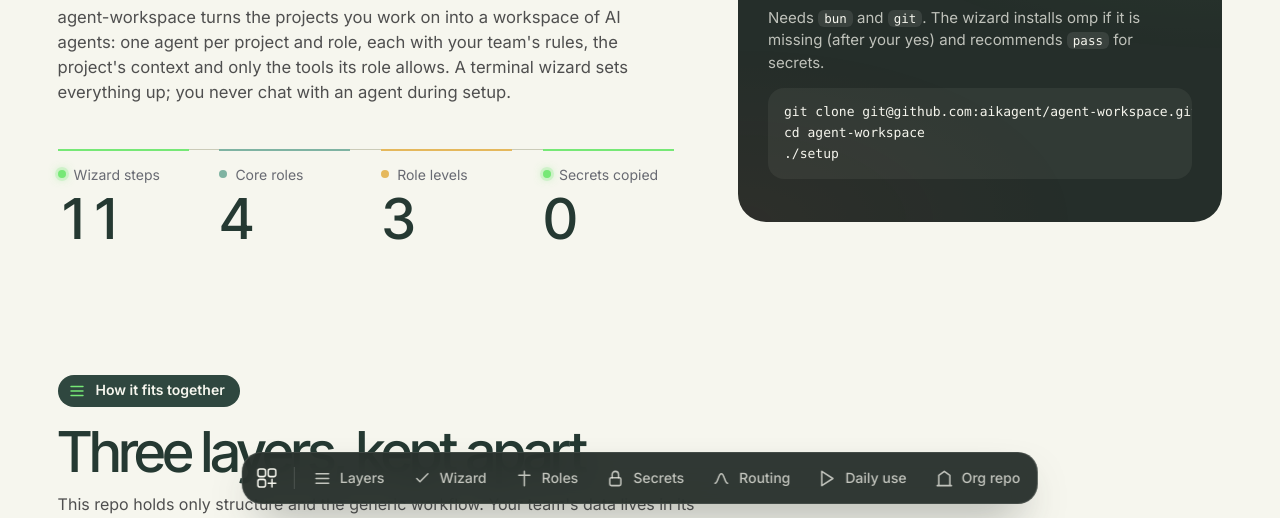
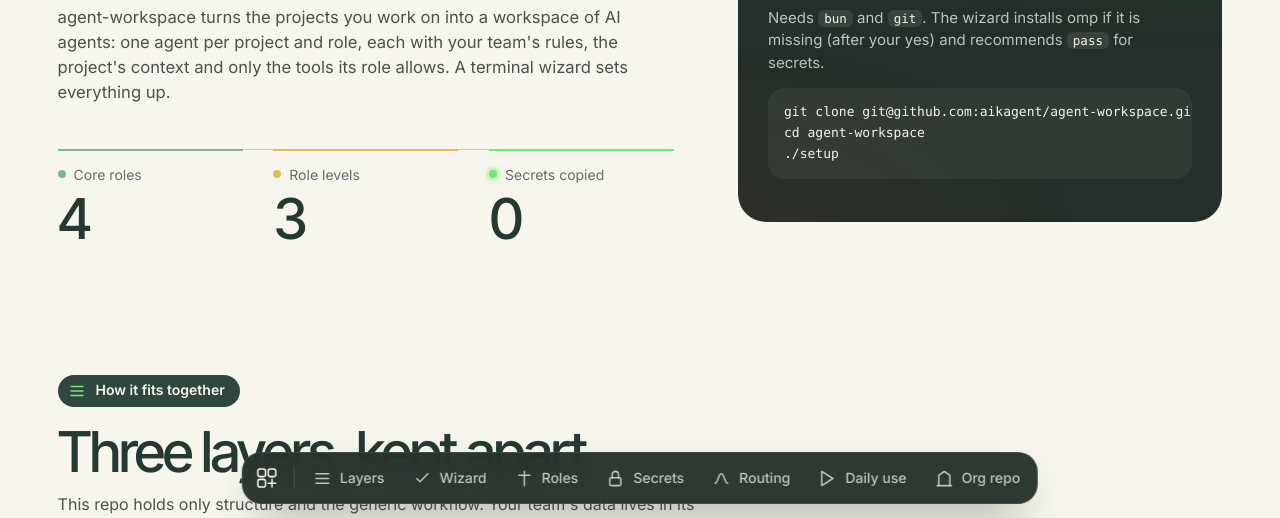
Before and after one commit to aikagent/agent-workspace, a website: page docs/index.html in a window 1280 px wide. Shown: the part 282-800 px from the top of the page. Drawn offline with Linux system fonts and the light colour scheme.

Commit message:
docs: trim the guide hero and README intro

```diff
--- a/docs/index.html
+++ b/docs/index.html
@@ -249,9 +249,8 @@ pre.term .c{color:var(--on-dark-3)}
     <div class="hero-grid">
       <div>
         <h1><span class="w"><span style="--wi:0">Clone.</span></span> <span class="w"><span style="--wi:1">Set up.</span></span> <span class="w"><span style="--wi:2">Work.</span></span></h1>
-        <p class="lead">agent-workspace turns the projects you work on into a workspace of AI agents: one agent per project and role, each with your team's rules, the project's context and only the tools its role allows. A terminal wizard sets everything up; you never chat with an agent during setup.</p>
-        <dl class="facts">
-          <div style="--i:0;--fc:var(--green)"><dt><span class="lamp on"></span>Wizard steps</dt><dd>11</dd></div>
+        <p class="lead">agent-workspace turns the projects you work on into a workspace of AI agents: one agent per project and role, each with your team's rules, the project's context and only the tools its role allows. A terminal wizard sets everything up.</p>
+        <dl class="facts" style="grid-template-columns:repeat(3,minmax(0,1fr))">
           <div style="--i:1;--fc:var(--forest-mid)"><dt><span class="lamp fm"></span>Core roles</dt><dd>4</dd></div>
           <div style="--i:2;--fc:var(--amber)"><dt><span class="lamp am"></span>Role levels</dt><dd>3</dd></div>
           <div style="--i:3;--fc:var(--green)"><dt><span class="lamp on"></span>Secrets copied</dt><dd>0</dd></div>
```
Also changed, not shown: README.md.
